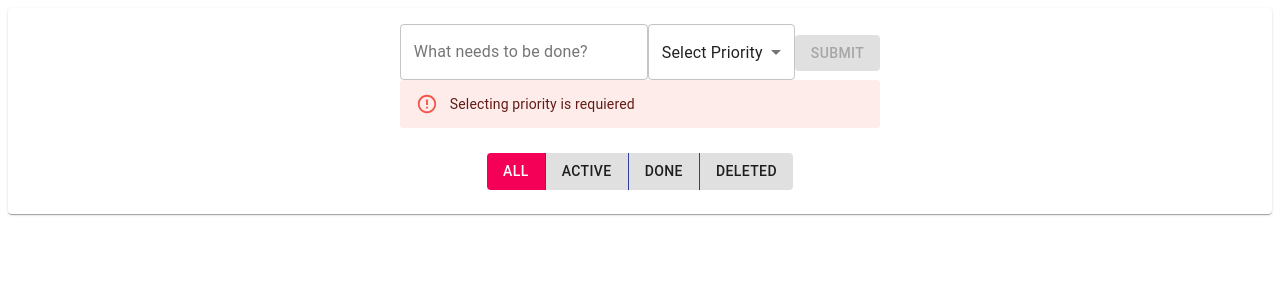
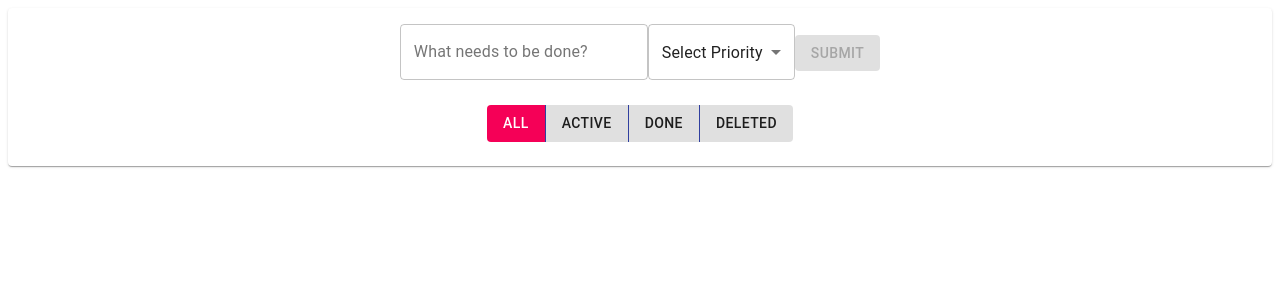
Before and after one commit to AnikaGasparyan/todo-app, a React (Create React App) app in the folder todo-app/: page / in a window 1280 px wide. Shown: the top 300 px of the page. Built offline with nearby package versions, Linux system fonts and the light colour scheme.

Commit message:
added showing error msg for empty priority  after submit only

```diff
--- a/todo-app/src/TaskAddForm.js
+++ b/todo-app/src/TaskAddForm.js
@@ -17,7 +17,8 @@ export class TaskAddForm extends React.Component {
                 date: '',
                 isActive: true,
                 id: '',
-                isDeleted: false
+                isDeleted: false,
+                isSubmitted: false,
             }
         }
         this.handleChange = this.handleChange.bind(this);
@@ -35,15 +36,20 @@ export class TaskAddForm extends React.Component {
 
     handleSubmit(e) {
         e.preventDefault();
+        this.setState({
+            isSubmitted: true
+        })
         if(this.state.task.priority === ''){
              return
         }
         this.setState({
+            isSubmitted: false,
             task: {
                 ...this.state.task,
                 date: moment().format('Do MMM YYYY, hh:mm '),
                 id: uuidv4(),
-                title: this.state.task.title.trim()
+                title: this.state.task.title.trim(),
+
             }
         }, () => {
             if (!!this.state.task.title) {
@@ -94,7 +100,7 @@ export class TaskAddForm extends React.Component {
                         SUBMIT
                 </Button>
                 <div>
-                   { this.state.task.priority===''? errorMsg : '' }
+                   { this.state.task.priority==='' &&  this.state.isSubmitted? errorMsg : '' }
                 </div>
                 </form>
             </div>
--- a/todo-app/src/TaskContainer.js
+++ b/todo-app/src/TaskContainer.js
@@ -64,10 +64,7 @@ export class TaskContainer extends React.Component {
     handleFilter = (activeFilter) => {
         this.setState({
             activeFilter: activeFilter
-        }, ()=>{
-            console.log(this.state.activeFilter)
-        }
-        )
+        })
     }
     getFilteredTasks = () => {
         const { activeFilter, tasks } = this.state;
```
